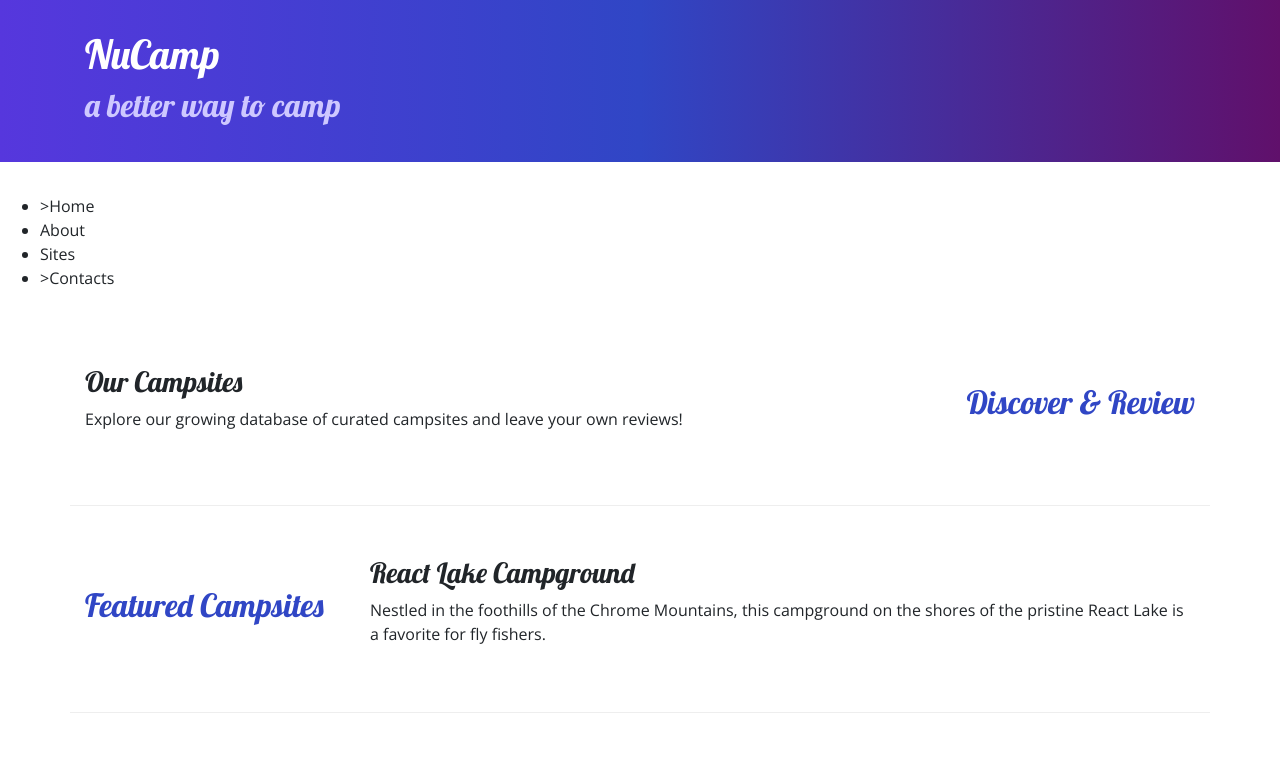
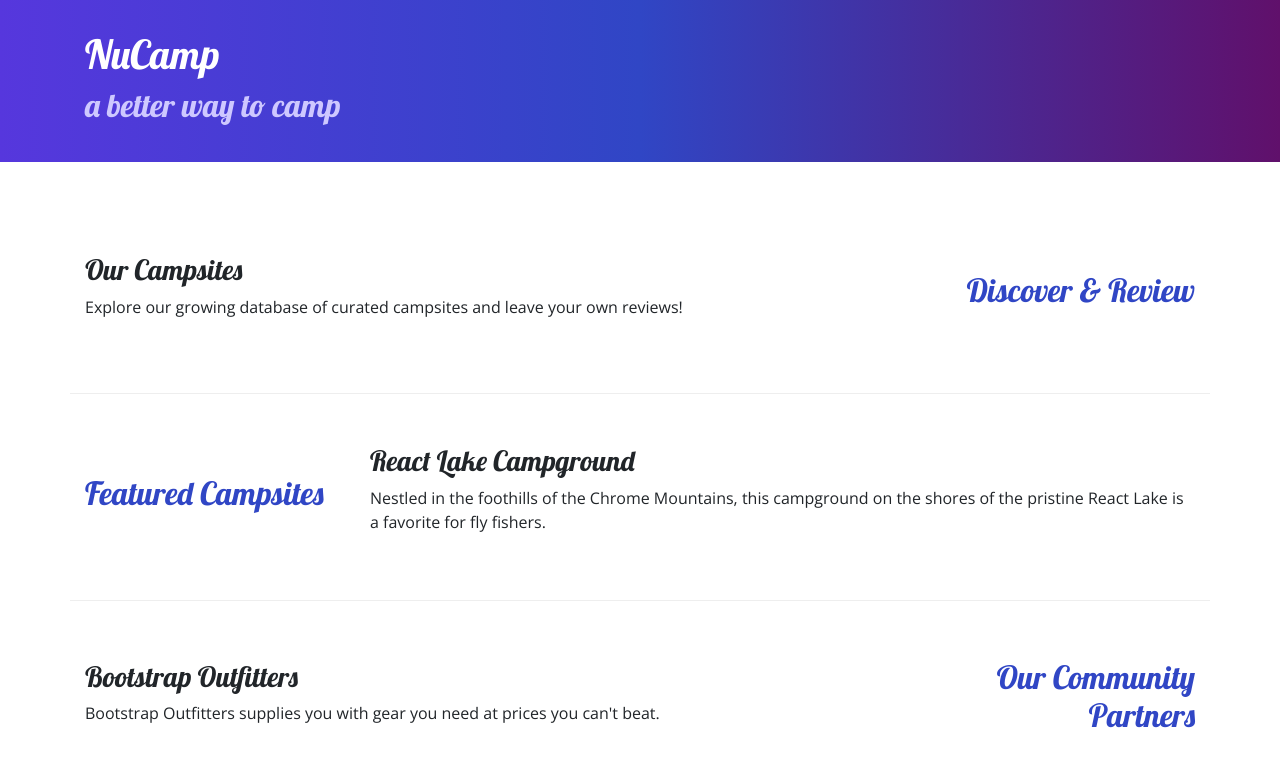
Before and after one commit to abautista-web/nucampsite, a website: page index.html in a window 1280 px wide. Shown: the top 767 px of the page. Drawn offline with nearby package versions, Linux system fonts and the light colour scheme.

Commit message:
aboutus.html

```diff
--- a/index.html
+++ b/index.html
@@ -28,14 +28,6 @@
         </div>
     </header>
 
-        <div>
-            <ul>
-                <li>>Home</a></li>
-                <li>About</a></li>
-                <li>Sites</a></li>
-                <li>>Contacts</a></li>
-            </ul>
-
     <div class="container">
         <div class="row row-content align-items-center">
             <div class="col-sm-4 order-sm-last col-md-3">
@@ -63,7 +55,7 @@
             </div>
             <div class="col">
                 <h3>Bootstrap Outfitters</h3>
-                <p  class="d-none d-sm-block">Bootstrap Outfitters supplies you with gear you need at prices you can't beat.</p>
+                <p class="d-none d-sm-block">Bootstrap Outfitters supplies you with gear you need at prices you can't beat.</p>
             </div>
         </div>
     </div>
```
